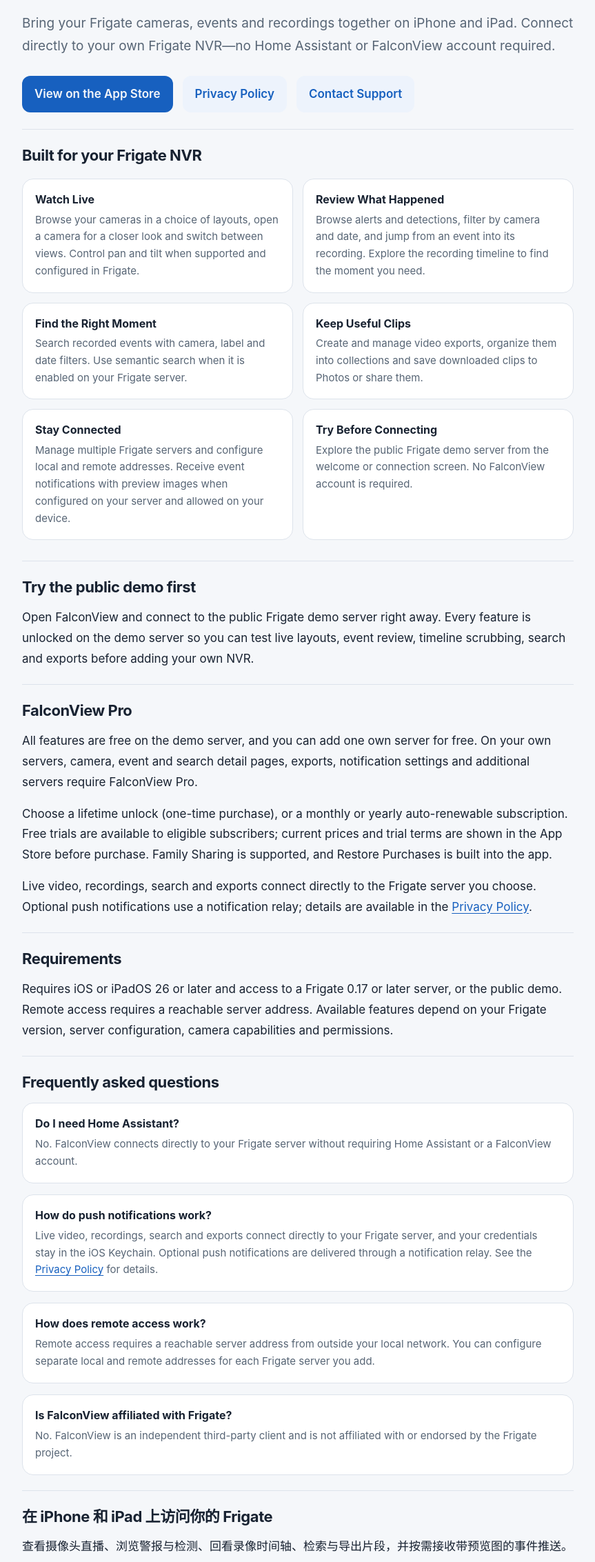
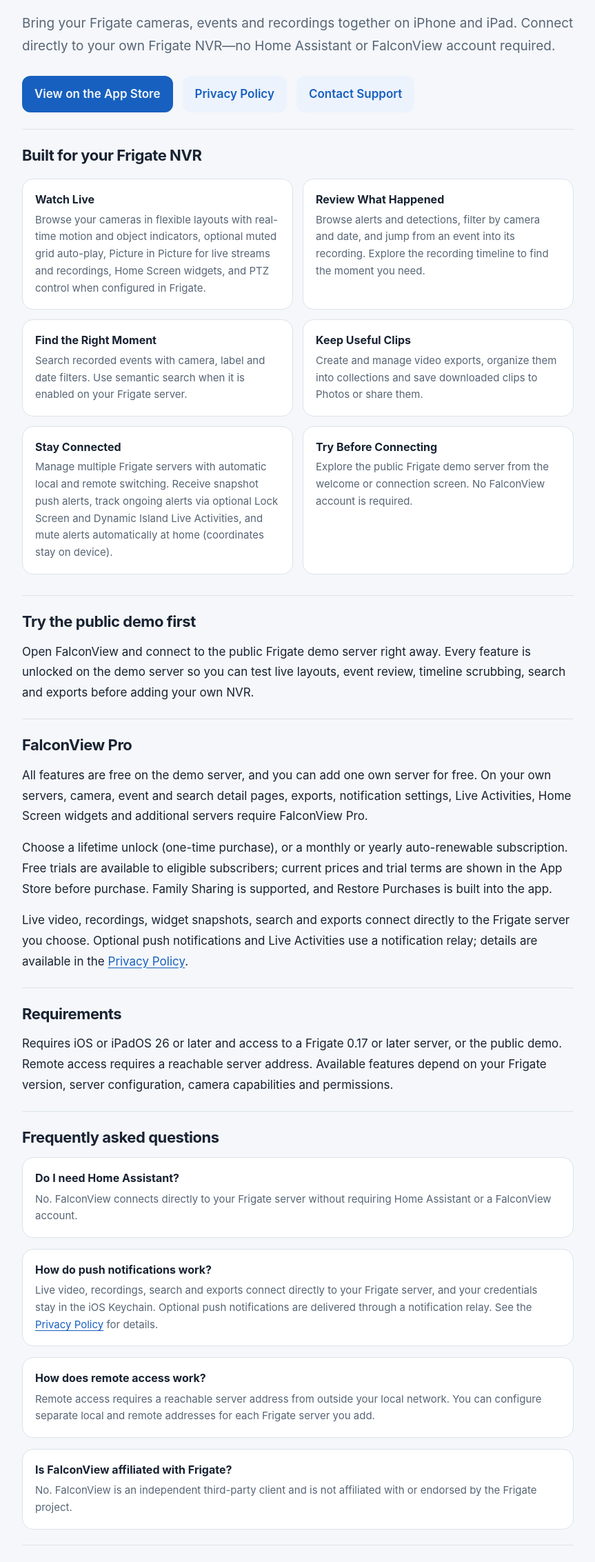
Before and after one commit to sephilex/falconview, a plain HTML site: page index.html in a window 1280 px wide. Shown: the part 236-2501 px from the top of the page at 69% size, without its empty margins (208-1071 px from the left). Drawn offline with Linux system fonts and the light colour scheme.

Commit message:
docs: update landing page and privacy policy for 1.2.0

```diff
--- a/index.html
+++ b/index.html
@@ -28,7 +28,7 @@
       <div class="features">
         <div class="feature">
           <h3>Watch Live</h3>
-          <p>Browse your cameras in a choice of layouts, open a camera for a closer look and switch between views. Control pan and tilt when supported and configured in Frigate.</p>
+          <p>Browse your cameras in flexible layouts with real-time motion and object indicators, optional muted grid auto-play, Picture in Picture for live streams and recordings, Home Screen widgets, and PTZ control when configured in Frigate.</p>
         </div>
         <div class="feature">
           <h3>Review What Happened</h3>
@@ -44,7 +44,7 @@
         </div>
         <div class="feature">
           <h3>Stay Connected</h3>
-          <p>Manage multiple Frigate servers and configure local and remote addresses. Receive event notifications with preview images when configured on your server and allowed on your device.</p>
+          <p>Manage multiple Frigate servers with automatic local and remote switching. Receive snapshot push alerts, track ongoing alerts via optional Lock Screen and Dynamic Island Live Activities, and mute alerts automatically at home (coordinates stay on device).</p>
         </div>
         <div class="feature">
           <h3>Try Before Connecting</h3>
@@ -60,9 +60,9 @@
 
     <section aria-labelledby="pro-heading">
       <h2 id="pro-heading">FalconView Pro</h2>
-      <p>All features are free on the demo server, and you can add one own server for free. On your own servers, camera, event and search detail pages, exports, notification settings and additional servers require FalconView Pro.</p>
+      <p>All features are free on the demo server, and you can add one own server for free. On your own servers, camera, event and search detail pages, exports, notification settings, Live Activities, Home Screen widgets and additional servers require FalconView Pro.</p>
       <p>Choose a lifetime unlock (one-time purchase), or a monthly or yearly auto-renewable subscription. Free trials are available to eligible subscribers; current prices and trial terms are shown in the App Store before purchase. Family Sharing is supported, and Restore Purchases is built into the app.</p>
-      <p>Live video, recordings, search and exports connect directly to the Frigate server you choose. Optional push notifications use a notification relay; details are available in the <a href="privacy/">Privacy Policy</a>.</p>
+      <p>Live video, recordings, widget snapshots, search and exports connect directly to the Frigate server you choose. Optional push notifications and Live Activities use a notification relay; details are available in the <a href="privacy/">Privacy Policy</a>.</p>
     </section>
 
     <section aria-labelledby="requirements-heading">
@@ -94,7 +94,7 @@
 
     <section lang="zh-Hans" aria-labelledby="zh-heading">
       <h2 id="zh-heading">在 iPhone 和 iPad 上访问你的 Frigate</h2>
-      <p>查看摄像头直播、浏览警报与检测、回看录像时间轴、检索与导出片段，并按需接收带预览图的事件推送。</p>
+      <p>查看摄像头直播与画中画、浏览警报与检测、回看录像时间轴、检索与导出片段，支持 1/2/6 路桌面小组件，并按需接收带预览图的事件推送、锁屏实时活动与在家自动静音。</p>
       <div class="actions">
         <a class="action primary" href="https://apps.apple.com/app/id6818516011">在 App Store 查看</a>
         <a class="action" href="zh/privacy/">隐私政策</a>
```
Also changed, not shown: privacy/index.html (+3 -3 lines), zh/privacy/index.html (+3 -3 lines).
